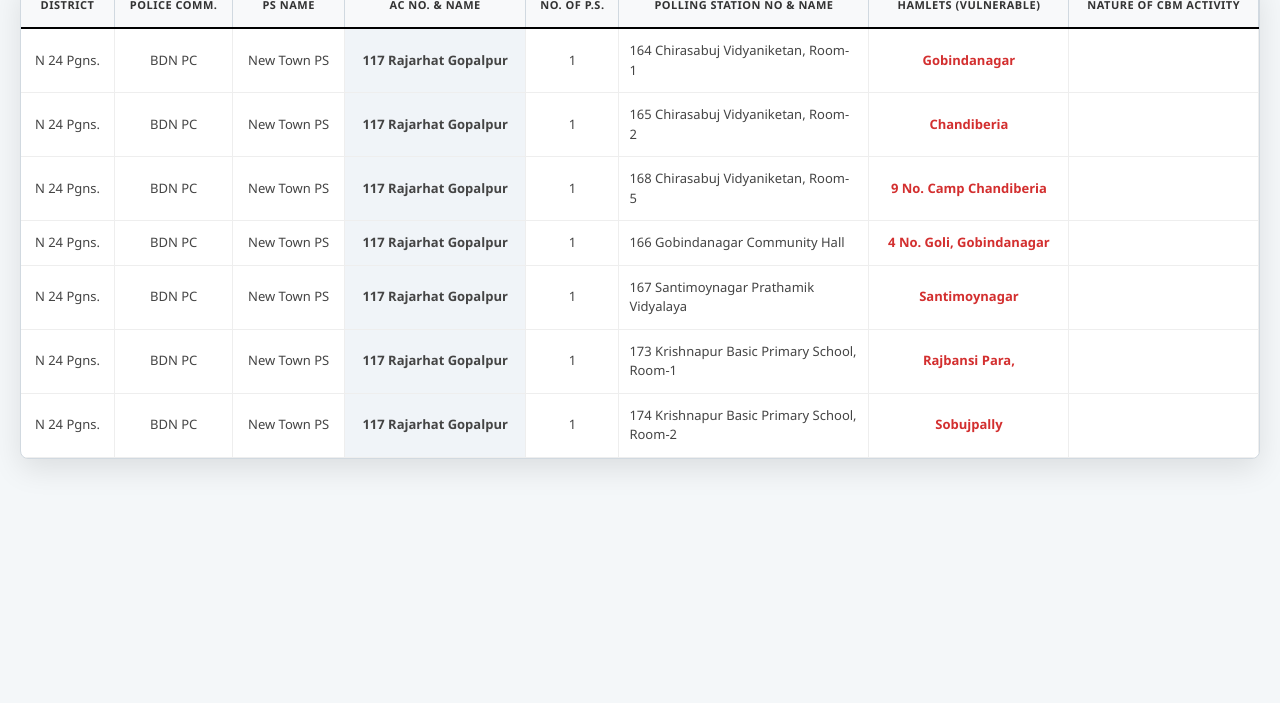
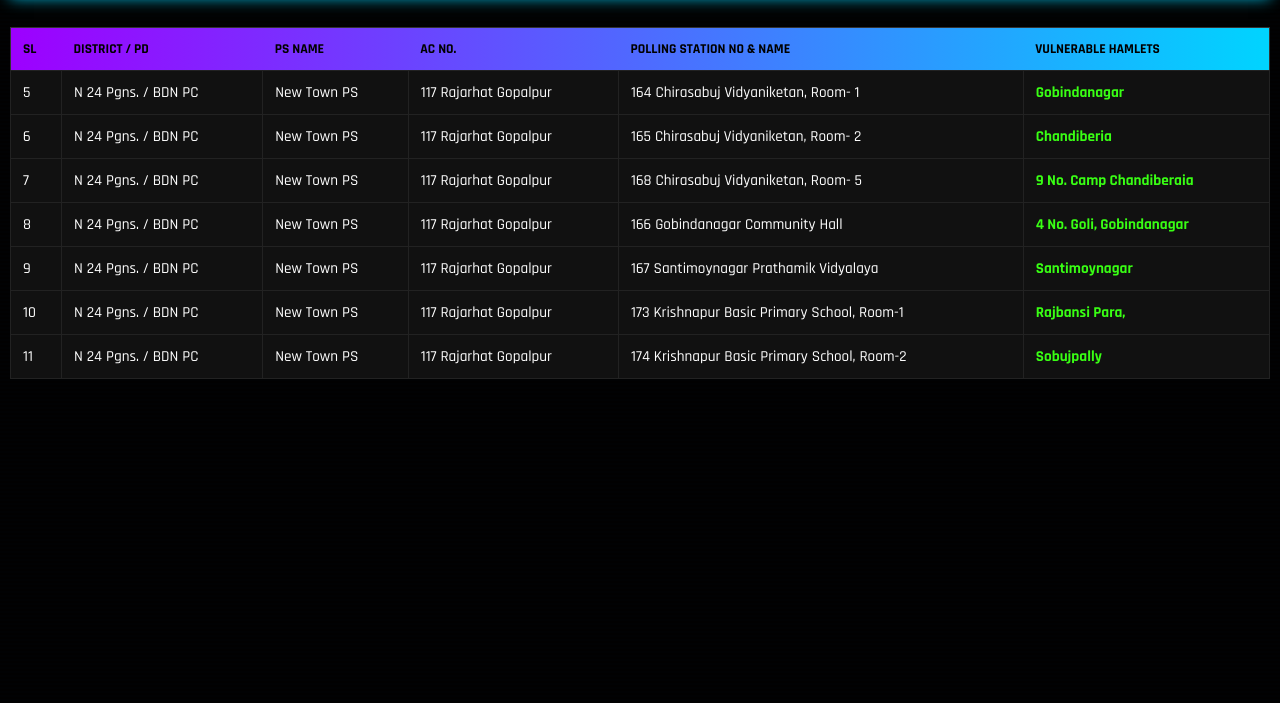
Before and after one commit to newtownps/Election-2026, a plain HTML site: page hamlets117.html in a window 1280 px wide. Shown: the part 97-800 px from the top of the page. Drawn offline with Linux system fonts and the light colour scheme.

Commit message:
Update hamlets117.html

```diff
--- a/hamlets117.html
+++ b/hamlets117.html
@@ -3,165 +3,252 @@
 <head>
     <meta charset="UTF-8">
     <meta name="viewport" content="width=device-width, initial-scale=1.0">
-    <title>Vulnerable Booths with Hamlet - 2026</title>
     <style>
-        /* Modern Reset */
-        * {
-            margin: 0;
-            padding: 0;
-            box-sizing: border-box;
-            font-family: 'Segoe UI', Roboto, Helvetica, Arial, sans-serif;
+        @import url('https://fonts.googleapis.com/css2?family=Orbitron:wght@400;700&family=Rajdhani:wght@500;700&display=swap');
+
+        :root {
+            --neon-blue: #00d4ff;
+            --neon-purple: #9d00ff;
+            --neon-pink: #ff0055;
+            --neon-green: #39ff14;
+            --bg-dark: #050505;
+            --card-bg: #111111;
+            /* New hover color variables */
+            --hover-bg: rgba(0, 212, 255, 0.1);
+            --hover-border: #00ffff;
         }
 
         body {
-            padding: 20px;
-            background-color: #f4f7f9;
-            display: flex;
-            flex-direction: column;
-            align-items: center;
+            background-color: var(--bg-dark);
+            color: #ffffff;
+            font-family: 'Rajdhani', sans-serif;
+            margin: 0;
+            padding: 10px;
+            background-image: linear-gradient(rgba(0,0,0,0.8), rgba(0,0,0,0.8)),
+                              repeating-linear-gradient(0deg, transparent, transparent 2px, rgba(0, 212, 255, 0.03) 2px, rgba(0, 212, 255, 0.03) 4px);
         }
 
-        .header-title {
-            font-size: clamp(18px, 5vw, 24px);
-            font-weight: 800;
-            margin-bottom: 25px;
-            text-transform: uppercase;
+        .header {
             text-align: center;
-            color: #1a3a5a;
-            letter-spacing: 1px;
+            padding: 20px;
+            border: 2px solid var(--neon-blue);
+            margin-bottom: 30px;
+            box-shadow: 0 0 15px var(--neon-blue);
+            background: rgba(0, 212, 255, 0.05);
         }
 
-        /* Container for the table */
-        .report-card {
-            width: 100%;
-            max-width: 1300px;
-            background-color: white;
-            box-shadow: 0 10px 30px rgba(0,0,0,0.1);
-            border-radius: 8px;
-            overflow: hidden;
-            border: 1px solid #d1d9e0;
+        h1 {
+            font-family: 'Orbitron', sans-serif;
+            margin: 0;
+            text-transform: uppercase;
+            letter-spacing: 4px;
+            color: var(--neon-blue);
         }
 
-        /* Responsive Scroll Wrapper - This makes all columns move together */
-        .scroll-wrapper {
-            width: 100%;
-            overflow-x: auto;
-            -webkit-overflow-scrolling: touch;
+        .table-section {
+            margin-bottom: 50px;
         }
 
-        table {
-            width: 100%;
-            border-collapse: collapse;
-            /* Ensures table stays wide enough to keep data on one line */
-            min-width: 1100px;
-        }
-
-        th {
-            background-color: #f8f9fa;
-            color: #333;
-            font-weight: 700;
-            text-transform: uppercase;
-            font-size: 11px;
-            letter-spacing: 0.5px;
-            padding: 15px 10px;
-            border-bottom: 2px solid #000;
-            border-right: 1px solid #d1d9e0;
-        }
-
-        td {
-            padding: 12px 10px;
-            font-size: 13px;
-            color: #444;
-            border-bottom: 1px solid #eee;
-            border-right: 1px solid #eee;
-            text-align: center;
-            line-height: 1.5;
-        }
-
-        /* Specific alignment for text-heavy columns */
-        .text-left { text-align: left; }
-
-        .hamlet-highlight {
-            font-weight: 700;
-            color: #d32f2f;
-        }
-
-        .ac-cell {
-            background-color: #f0f4f8;
-            font-weight: 600;
-        }
-
-        /* Mobile Swipe Indicator */
-        .mobile-hint {
-            display: none;
-            background: #1a3a5a;
-            color: white;
-            padding: 8px 15px;
-            border-radius: 20px;
-            font-size: 12px;
+        h2 {
+            font-family: 'Orbitron', sans-serif;
+            color: var(--neon-pink);
+            border-left: 5px solid var(--neon-pink);
+            padding-left: 15px;
+            font-size: 1.2rem;
             margin-bottom: 15px;
         }
 
-        @media (max-width: 1100px) {
-            .mobile-hint { display: block; }
-            body { padding: 10px; }
+        /* --- THE RESPONSIVE MAGIC --- */
+        .game-table {
+            width: 100%;
+            border-collapse: collapse;
+            margin-bottom: 20px;
+            background: var(--card-bg);
+            border: 1px solid #333;
         }
 
-        /* Print Optimization */
-        @media print {
-            .report-card { box-shadow: none; border: 1px solid black; }
-            .mobile-hint { display: none; }
-            table { min-width: 100%; }
+        .game-table thead {
+            background: linear-gradient(90deg, var(--neon-purple), var(--neon-blue));
+        }
+
+        .game-table th {
+            padding: 12px;
+            text-align: left;
+            font-size: 0.85rem;
+            text-transform: uppercase;
+            color: #000;
+        }
+
+        .game-table td {
+            padding: 12px;
+            border: 1px solid #222;
+            font-size: 0.95rem;
+            vertical-align: top;
+            /* Prepare for text color transition on hover */
+            transition: color 0.3s ease;
+        }
+
+        /* --- New Gaming Hover Effect for Desktop --- */
+        .game-table tr {
+            /* Smooth background transition */
+            transition: background 0.3s ease;
+        }
+
+        .game-table tr:hover {
+            /* 1. Neon background highlight */
+            background: var(--hover-bg);
+            cursor: pointer; /* Suggests interactivity */
+        }
+
+        /* 2. Inner border highlight on hover */
+        .game-table tr:hover td {
+            border-color: var(--hover-border);
+            color: #fff; /* Ensure high contrast */
+        }
+
+        /* 3. Outer row glow effect */
+        .game-table tbody tr:hover {
+            box-shadow: 0 0 15px rgba(0, 255, 255, 0.3);
+        }
+
+        .highlight-blue { color: var(--neon-blue); font-weight: bold; }
+        .highlight-pink { color: var(--neon-pink); font-weight: bold; }
+        .highlight-green { color: var(--neon-green); font-weight: bold; }
+
+        /* MOBILE VIEWPORT (CARD MODE) */
+        @media screen and (max-width: 900px) {
+            .game-table, .game-table thead, .game-table tbody, .game-table th, .game-table td, .game-table tr {
+                display: block;
+            }
+            .game-table thead { display: none; } /* Hide headers */
+
+            .game-table tr {
+                border: 2px solid var(--neon-purple);
+                margin-bottom: 20px;
+                border-radius: 8px;
+                background: #000;
+                /* Adjust mobile hover slightly */
+                transition: transform 0.2s ease, box-shadow 0.2s ease;
+            }
+
+            /* Adjust mobile 'card' hover to a lift and glow */
+            .game-table tr:hover {
+                transform: translateY(-5px);
+                box-shadow: 0 10px 20px rgba(157, 0, 255, 0.4);
+                background: #050505; /* Keep background dark, just glow */
+            }
+
+            .game-table tr:hover td {
+                 border-color: #222; /* Keep dark inner borders */
+                 color: #ffffff;
+            }
+
+            .game-table td {
+                border: none;
+                border-bottom: 1px solid #222;
+                position: relative;
+                padding-left: 45%;
+                text-align: right;
+                min-height: 40px;
+                transition: none; /* No transition needed for stacking */
+            }
+
+            .game-table td:before {
+                content: attr(data-label);
+                position: absolute;
+                left: 10px;
+                width: 40%;
+                text-align: left;
+                font-weight: 700;
+                color: var(--neon-blue);
+                font-size: 0.75rem;
+                text-transform: uppercase;
+            }
         }
     </style>
 </head>
 <body>
 
-    <div class="header-title">Vulnerable Booths with Hamlet [AC- 117]</div>
+<div class="header">
+    <h1>VULNERABLE BOOTHS & HAMLETS</h1>
 
-    <div class="mobile-hint">↔ Swipe table horizontally to see all data</div>
+</div>
 
-    <div class="report-card">
-        <div class="scroll-wrapper">
-            <table>
+<div class="table-section">
+
+    <table class="game-table">
         <thead>
             <tr>
-                        <th>District</th>
-                        <th>Police Comm.</th>
+                <th>SL</th>
+                <th>District / PD</th>
                 <th>PS Name</th>
-                        <th>AC No. & Name</th>
-                        <th>No. of P.S.</th>
-                        <th style="width: 250px;">Polling Station No & Name</th>
-                        <th style="width: 200px;">Hamlets (Vulnerable)</th>
-                        <th>Nature of CBM Activity</th>
+                <th>AC No.</th>
+                <th>Polling Station No & Name</th>
+                <th>Vulnerable Hamlets</th>
             </tr>
         </thead>
         <tbody>
 
+
             <tr>
-                        <td>N 24 Pgns.</td><td>BDN PC</td><td>New Town PS</td><td class="ac-cell">117 Rajarhat Gopalpur</td><td>1</td><td class="text-left">164 Chirasabuj Vidyaniketan, Room- 1</td><td class="hamlet-highlight">Gobindanagar</td><td></td>
+                <td data-label="SL">5</td>
+                <td data-label="District / PD">N 24 Pgns. / BDN PC</td>
+                <td data-label="PS Name">New Town PS</td>
+                <td data-label="AC No.">117 Rajarhat Gopalpur</td>
+                <td data-label="Polling Station">164 Chirasabuj Vidyaniketan, Room- 1</td>
+                <td data-label="Vulnerable Hamlets" class="highlight-green">Gobindanagar</td>
             </tr>
             <tr>
-                        <td>N 24 Pgns.</td><td>BDN PC</td><td>New Town PS</td><td class="ac-cell">117 Rajarhat Gopalpur</td><td>1</td><td class="text-left">165 Chirasabuj Vidyaniketan, Room- 2</td><td class="hamlet-highlight">Chandiberia</td><td></td>
+                <td data-label="SL">6</td>
+                <td data-label="District / PD">N 24 Pgns. / BDN PC</td>
+                <td data-label="PS Name">New Town PS</td>
+                <td data-label="AC No.">117 Rajarhat Gopalpur</td>
+                <td data-label="Polling Station">165 Chirasabuj Vidyaniketan, Room- 2</td>
+                <td data-label="Vulnerable Hamlets" class="highlight-green">Chandiberia</td>
             </tr>
             <tr>
-                        <td>N 24 Pgns.</td><td>BDN PC</td><td>New Town PS</td><td class="ac-cell">117 Rajarhat Gopalpur</td><td>1</td><td class="text-left">168 Chirasabuj Vidyaniketan, Room- 5</td><td class="hamlet-highlight">9 No. Camp Chandiberia</td><td></td>
+                <td data-label="SL">7</td>
+                <td data-label="District / PD">N 24 Pgns. / BDN PC</td>
+                <td data-label="PS Name">New Town PS</td>
+                <td data-label="AC No.">117 Rajarhat Gopalpur</td>
+                <td data-label="Polling Station">168 Chirasabuj Vidyaniketan, Room- 5</td>
+                <td data-label="Vulnerable Hamlets" class="highlight-green">9 No. Camp Chandiberaia</td>
             </tr>
             <tr>
-                        <td>N 24 Pgns.</td><td>BDN PC</td><td>New Town PS</td><td class="ac-cell">117 Rajarhat Gopalpur</td><td>1</td><td class="text-left">166 Gobindanagar Community Hall</td><td class="hamlet-highlight">4 No. Goli, Gobindanagar</td><td></td>
+                <td data-label="SL">8</td>
+                <td data-label="District / PD">N 24 Pgns. / BDN PC</td>
+                <td data-label="PS Name">New Town PS</td>
+                <td data-label="AC No.">117 Rajarhat Gopalpur</td>
+                <td data-label="Polling Station">166 Gobindanagar Community Hall</td>
+                <td data-label="Vulnerable Hamlets" class="highlight-green">4 No. Goli, Gobindanagar</td>
             </tr>
             <tr>
-                        <td>N 24 Pgns.</td><td>BDN PC</td><td>New Town PS</td><td class="ac-cell">117 Rajarhat Gopalpur</td><td>1</td><td class="text-left">167 Santimoynagar Prathamik Vidyalaya</td><td class="hamlet-highlight">Santimoynagar</td><td></td>
+                <td data-label="SL">9</td>
+                <td data-label="District / PD">N 24 Pgns. / BDN PC</td>
+                <td data-label="PS Name">New Town PS</td>
+                <td data-label="AC No.">117 Rajarhat Gopalpur</td>
+                <td data-label="Polling Station">167 Santimoynagar Prathamik Vidyalaya</td>
+                <td data-label="Vulnerable Hamlets" class="highlight-green">Santimoynagar</td>
             </tr>
             <tr>
-                        <td>N 24 Pgns.</td><td>BDN PC</td><td>New Town PS</td><td class="ac-cell">117 Rajarhat Gopalpur</td><td>1</td><td class="text-left">173 Krishnapur Basic Primary School, Room-1</td><td class="hamlet-highlight">Rajbansi Para,</td><td></td>
+                <td data-label="SL">10</td>
+                <td data-label="District / PD">N 24 Pgns. / BDN PC</td>
+                <td data-label="PS Name">New Town PS</td>
+                <td data-label="AC No.">117 Rajarhat Gopalpur</td>
+                <td data-label="Polling Station">173 Krishnapur Basic Primary School, Room-1</td>
+                <td data-label="Vulnerable Hamlets" class="highlight-green">Rajbansi Para,</td>
             </tr>
             <tr>
-                        <td>N 24 Pgns.</td><td>BDN PC</td><td>New Town PS</td><td class="ac-cell">117 Rajarhat Gopalpur</td><td>1</td><td class="text-left">174 Krishnapur Basic Primary School, Room-2</td><td class="hamlet-highlight">Sobujpally</td><td></td>
+                <td data-label="SL">11</td>
+                <td data-label="District / PD">N 24 Pgns. / BDN PC</td>
+                <td data-label="PS Name">New Town PS</td>
+                <td data-label="AC No.">117 Rajarhat Gopalpur</td>
+                <td data-label="Polling Station">174 Krishnapur Basic Primary School, Room-2</td>
+                <td data-label="Vulnerable Hamlets" class="highlight-green">Sobujpally</td>
             </tr>
+
         </tbody>
     </table>
-        </div>
 </div>
 
 </body>
```
Lines whose indentation alone changed are shown as unchanged.
